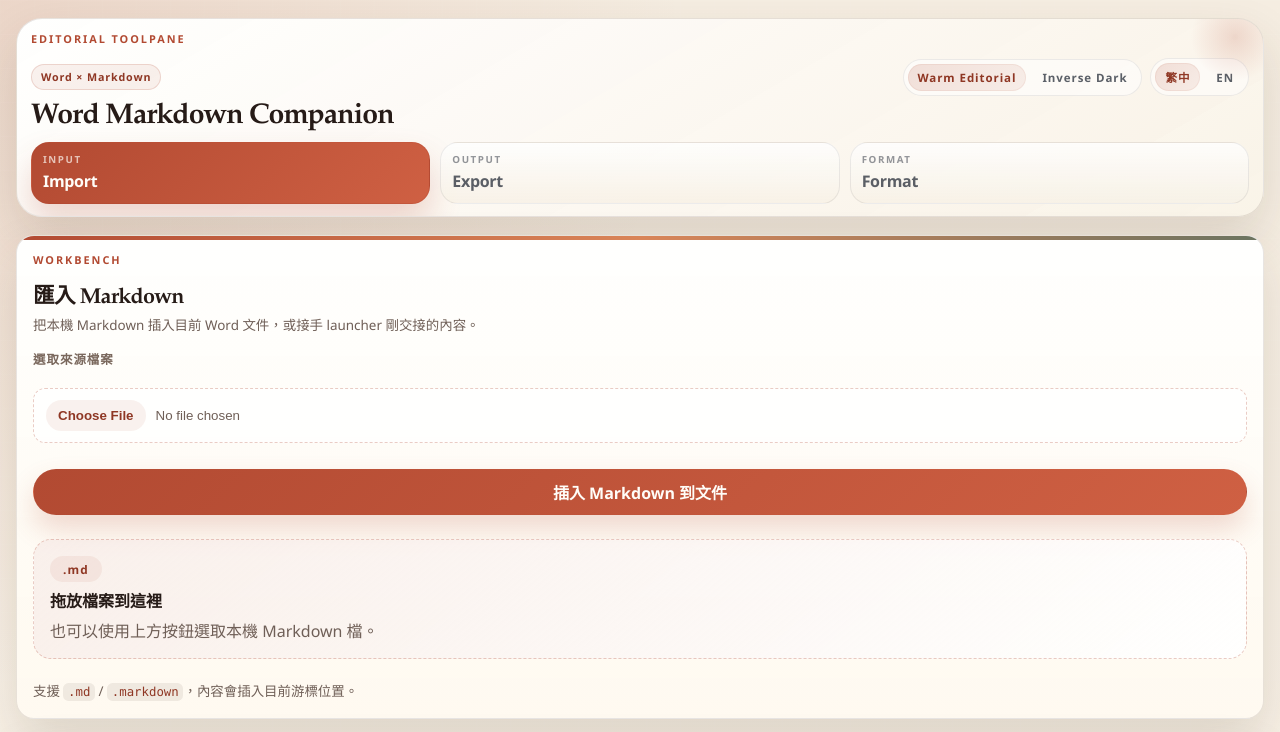
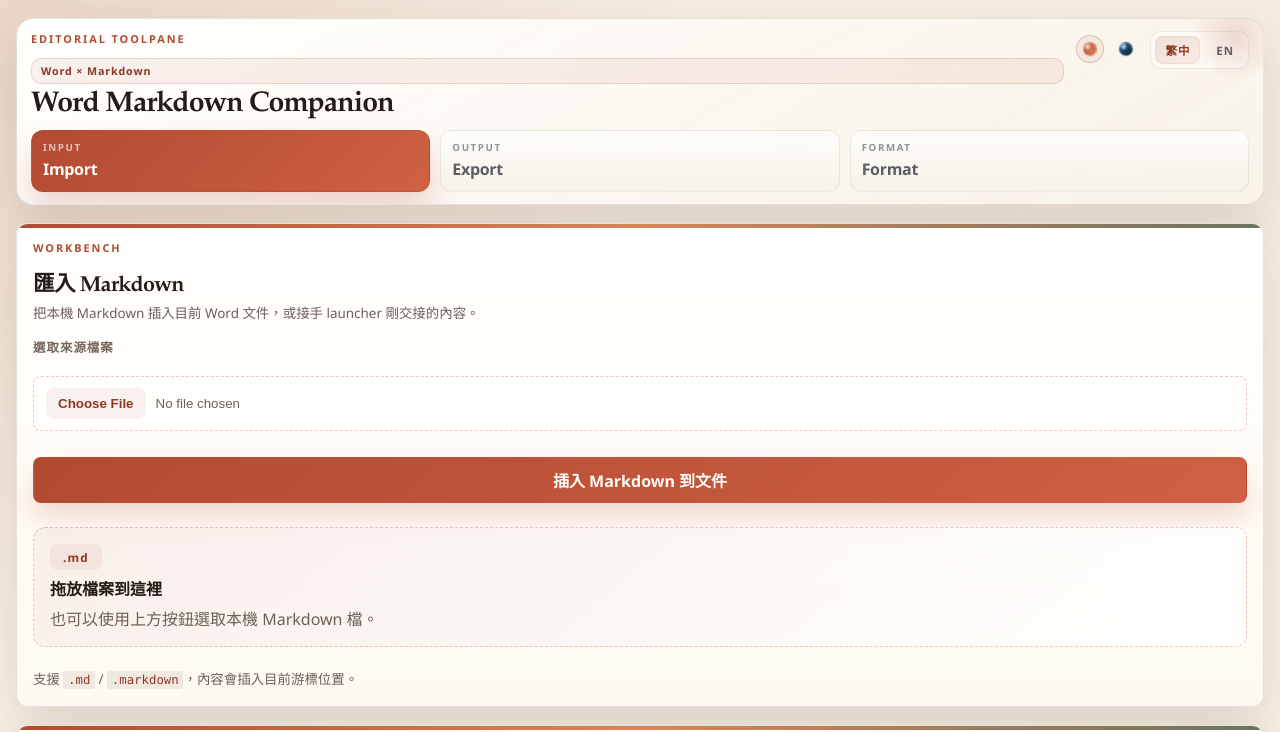
Before and after one commit to pingqLIN/word-markdown-addin, a website: page src/taskpane.html in a window 1280 px wide. Shown: the top 732 px of the page. Drawn offline with Linux system fonts and the light colour scheme; a script that the page names is missing.

Commit message:
Refine taskpane header theme switcher

```diff
--- a/src/js/taskpane.js
+++ b/src/js/taskpane.js
@@ -183,6 +183,17 @@
     const isActive = button.dataset.localeSwitch === currentLocale;
     button.classList.toggle("is-active", isActive);
     button.setAttribute("aria-pressed", isActive ? "true" : "false");
+  });
+
+  themeButtons.forEach((button) => {
+    const themeName = button.dataset.themeSwitch;
+    if (!themeName) {
+      return;
+    }
+
+    const themeLabel = getTranslation(`theme.${themeName}`, themeName);
+    button.setAttribute("aria-label", themeLabel);
+    button.setAttribute("title", themeLabel);
   });
 };
 
--- a/src/styles/taskpane.css
+++ b/src/styles/taskpane.css
@@ -55,9 +55,9 @@
   --status-surface: linear-gradient(120deg, rgba(29, 36, 48, 0.9), rgba(42, 53, 69, 0.88));
   --status-solid: #1d2430;
   --status-text: rgba(255, 251, 244, 0.94);
-  --radius-xl: 26px;
-  --radius-lg: 18px;
-  --radius-md: 12px;
+  --radius-xl: 18px;
+  --radius-lg: 12px;
+  --radius-md: 8px;
   --font-display: "Iowan Old Style", "Palatino Linotype", "Book Antiqua", "Times New Roman", serif;
   --font-body: "Aptos", "Segoe UI", "Microsoft JhengHei UI", sans-serif;
   --font-mono: "Consolas", "Cascadia Code", "Courier New", monospace;
@@ -242,19 +242,12 @@
   flex-shrink: 0;
   padding: 5px 9px;
   border: 1px solid var(--accent-border);
-  border-radius: 999px;
+  border-radius: 10px;
   background: var(--accent-surface);
   color: var(--accent-deep);
   font-size: 0.67rem;
   font-weight: 700;
   letter-spacing: 0.08em;
-}
-
-.hero-utility-row {
-  display: flex;
-  align-items: center;
-  justify-content: space-between;
-  gap: 12px;
 }
 
 .hero-controls {
@@ -265,20 +258,79 @@
   gap: 8px;
 }
 
+.hero-controls-top {
+  flex-shrink: 0;
+  align-items: start;
+}
+
 .pill-switch {
   display: inline-flex;
   align-items: center;
   gap: 6px;
   padding: 4px;
   border: 1px solid var(--switch-border);
+  border-radius: 10px;
+  background: var(--switch-surface);
+}
+
+.theme-switch {
+  display: inline-flex;
+  align-items: center;
+  gap: 8px;
+  padding: 4px 2px;
+}
+
+.theme-dot-button {
+  display: inline-flex;
+  align-items: center;
+  justify-content: center;
+  width: 28px;
+  height: 28px;
+  padding: 0;
+  border: 1px solid transparent;
   border-radius: 999px;
-  background: var(--switch-surface);
+  background: transparent;
+  box-shadow: none;
+}
+
+.theme-dot-button:hover,
+.theme-dot-button:focus-visible {
+  transform: translateY(-1px);
+  border-color: var(--accent-border-hover);
+  background: var(--accent-surface);
+}
+
+.theme-dot-button.is-active {
+  border-color: var(--accent-border-strong);
+  background: var(--accent-surface);
+}
+
+.theme-dot {
+  width: 14px;
+  height: 14px;
+  border-radius: 999px;
+  border: 1px solid rgba(255, 255, 255, 0.28);
+  box-shadow:
+    inset 0 1px 0 rgba(255, 255, 255, 0.24),
+    0 0 0 1px rgba(29, 36, 48, 0.08);
+}
+
+.theme-dot-warm {
+  background:
+    radial-gradient(circle at 30% 30%, #ffd8c7, transparent 38%),
+    linear-gradient(135deg, #b24a32, #d98558);
+}
+
+.theme-dot-dark {
+  background:
+    radial-gradient(circle at 30% 30%, #c4e3ff, transparent 34%),
+    linear-gradient(135deg, #1f5c99, #17212e);
 }
 
 .switch-button {
   padding: 6px 10px;
   border: 0;
-  border-radius: 999px;
+  border-radius: 8px;
   background: transparent;
   color: var(--switch-ink);
   font-size: 0.72rem;
@@ -311,7 +363,7 @@
   gap: 4px;
   min-width: 0;
   padding: 10px 11px 11px;
-  border-radius: 18px;
+  border-radius: 12px;
   border: 1px solid var(--switch-border);
   background: var(--link-surface);
   color: var(--switch-ink);
@@ -381,7 +433,7 @@
 .format-lead {
   padding: 12px 14px;
   border: 1px solid var(--olive-border);
-  border-radius: 16px;
+  border-radius: 10px;
   background: linear-gradient(140deg, var(--olive-soft), rgba(255, 255, 255, 0.78));
 }
 
@@ -399,7 +451,7 @@
 .reference-card {
   padding: 14px;
   border: 1px solid var(--switch-border);
-  border-radius: 18px;
+  border-radius: 12px;
   background: var(--card-surface);
 }
 
@@ -472,7 +524,7 @@
 .file-input::file-selector-button {
   margin-right: 10px;
   border: 0;
-  border-radius: 999px;
+  border-radius: 8px;
   padding: 8px 12px;
   background: var(--accent-surface);
   color: var(--accent-deep);
@@ -489,7 +541,7 @@
 button {
   appearance: none;
   border: 1px solid transparent;
-  border-radius: 999px;
+  border-radius: 8px;
   padding: 10px 14px;
   font: inherit;
   font-size: 0.95rem;
@@ -573,7 +625,7 @@
   margin-top: 12px;
   padding: 16px;
   border: 1px dashed var(--accent-border-strong);
-  border-radius: 18px;
+  border-radius: 12px;
   background:
     linear-gradient(140deg, var(--accent-surface), rgba(255, 255, 255, 0.74)),
     rgba(255, 255, 255, 0.58);
@@ -595,7 +647,7 @@
   align-items: center;
   justify-content: center;
   min-width: 52px;
-  border-radius: 999px;
+  border-radius: 8px;
   padding: 5px 10px;
   background: var(--accent-surface);
   color: var(--accent-deep);
@@ -618,7 +670,7 @@
   resize: vertical;
   margin-top: 0;
   border: 1px solid var(--switch-border);
-  border-radius: 18px;
+  border-radius: 10px;
   padding: 14px;
   background:
     var(--editor-surface);
@@ -661,7 +713,7 @@
 .helper.visible {
   padding: 10px 12px;
   border: 1px solid var(--accent-border-hover);
-  border-radius: 14px;
+  border-radius: 10px;
   background: var(--helper-surface);
   color: var(--helper-highlight);
 }
@@ -669,7 +721,7 @@
 .status {
   margin: 0;
   min-height: 52px;
-  border-radius: 18px;
+  border-radius: 12px;
   padding: 14px 16px;
   background: var(--status-surface), var(--status-solid);
   color: var(--status-text);
@@ -678,7 +730,7 @@
 }
 
 code {
-  border-radius: 0.45em;
+  border-radius: 0.2em;
   padding: 0.15em 0.38em;
   background: var(--code-surface);
   color: var(--accent-deep);
@@ -695,7 +747,7 @@
   .hero,
   .panel,
   .status {
-    border-radius: 20px;
+    border-radius: 14px;
   }
 
   .hero-heading {
@@ -712,14 +764,9 @@
     display: grid;
   }
 
-  .hero-utility-row,
   .hero-controls {
     align-items: flex-start;
     justify-content: flex-start;
-  }
-
-  .hero-utility-row {
-    flex-direction: column;
   }
 
   .hero-controls {
--- a/src/taskpane.html
+++ b/src/taskpane.html
@@ -16,18 +16,24 @@
         <div class="hero-topline">
           <div class="hero-meta">
             <p class="eyebrow" data-i18n="hero.eyebrow">EDITORIAL TOOLPANE</p>
-            <div class="hero-utility-row">
-              <span class="hero-badge" data-i18n="hero.badge">Word × Markdown</span>
-              <div class="hero-controls">
-                <div class="pill-switch" role="group" aria-label="Theme switcher">
-                  <button type="button" class="switch-button is-active" data-theme-switch="warm" data-i18n="theme.warm">Warm Editorial</button>
-                  <button type="button" class="switch-button" data-theme-switch="dark" data-i18n="theme.dark">Inverse Dark</button>
-                </div>
-                <div class="pill-switch" role="group" aria-label="Language switcher">
-                  <button type="button" class="switch-button is-active" data-locale-switch="zh-TW">繁中</button>
-                  <button type="button" class="switch-button" data-locale-switch="en-US">EN</button>
-                </div>
-              </div>
+            <span class="hero-badge" data-i18n="hero.badge">Word × Markdown</span>
+          </div>
+          <div class="hero-controls hero-controls-top">
+            <div class="theme-switch" role="group" aria-label="Theme switcher">
+              <button
+                type="button"
+                class="theme-dot-button is-active"
+                data-theme-switch="warm"
+              >
+                <span class="theme-dot theme-dot-warm" aria-hidden="true"></span>
+              </button>
+              <button type="button" class="theme-dot-button" data-theme-switch="dark">
+                <span class="theme-dot theme-dot-dark" aria-hidden="true"></span>
+              </button>
+            </div>
+            <div class="pill-switch" role="group" aria-label="Language switcher">
+              <button type="button" class="switch-button is-active" data-locale-switch="zh-TW">繁中</button>
+              <button type="button" class="switch-button" data-locale-switch="en-US">EN</button>
             </div>
           </div>
         </div>
```
